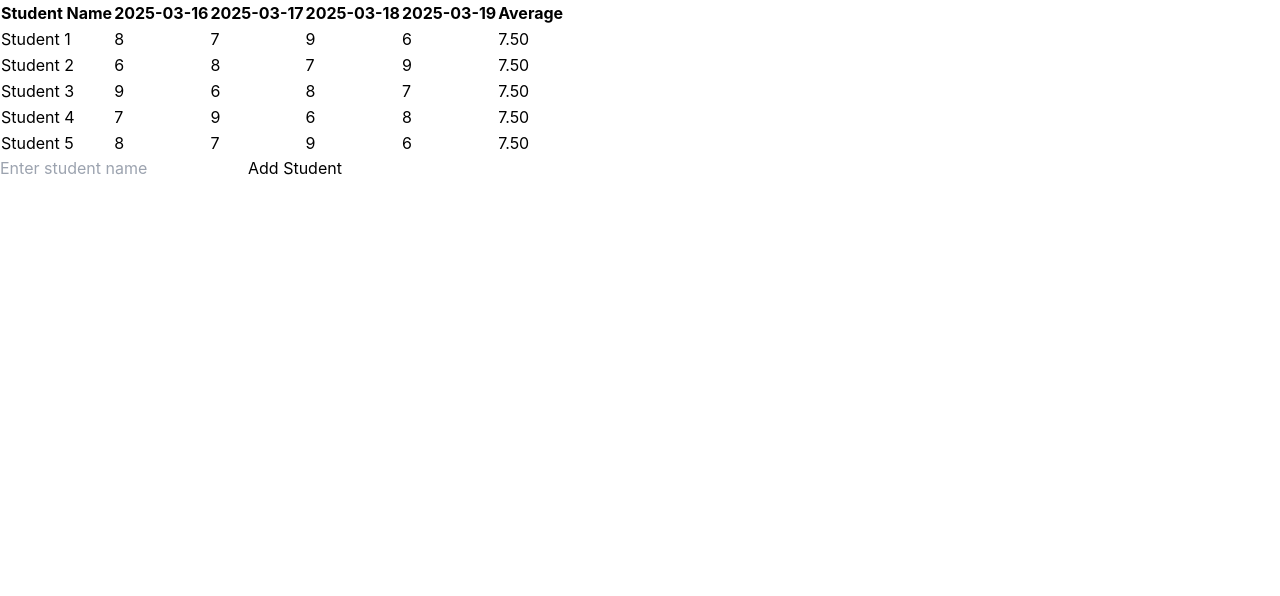
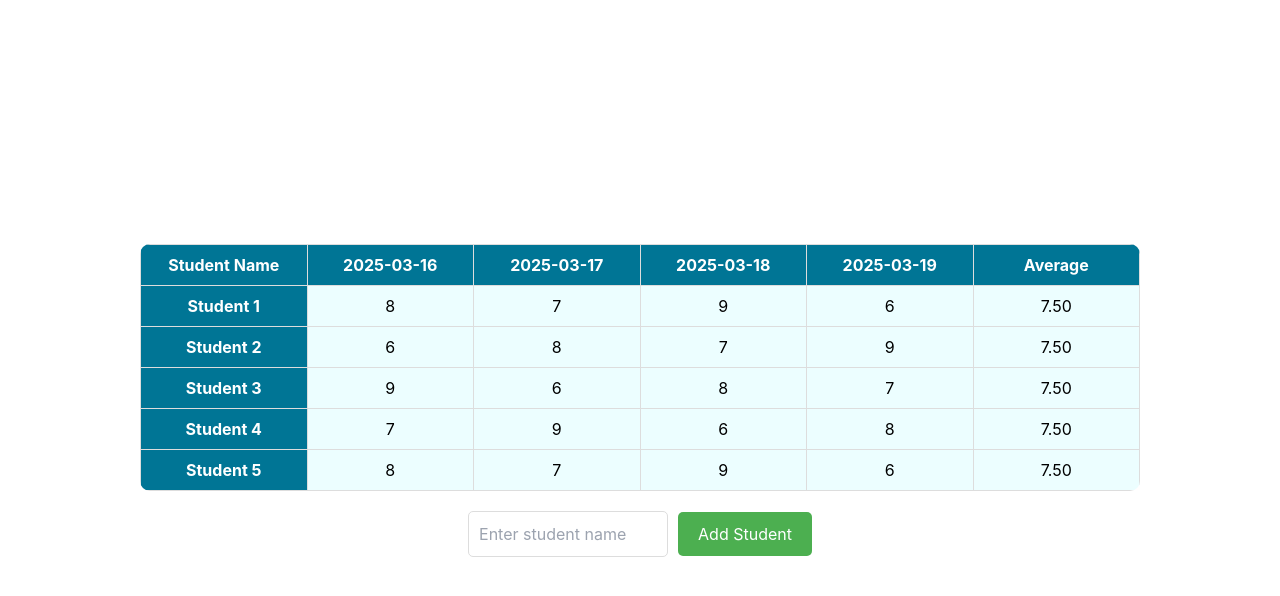
Before and after one commit to redmac135/ai-contribution-tracker, a React (Create React App) app in the folder web-app/: page /table in a window 1280 px wide. Shown: the top 596 px of the page. Built offline with nearby package versions, Linux system fonts and the light colour scheme.

Commit message:
fixed up modularity for css

```diff
--- a/web-app/package.json
+++ b/web-app/package.json
@@ -12,7 +12,7 @@
     "@types/react-dom": "^18.3.1",
     "react": "^18.3.1",
     "react-dom": "^18.3.1",
-    "react-router-dom": "^7.3.0",
+    "react-router-dom": "^7.4.0",
     "react-scripts": "5.0.1",
     "typescript": "^4.9.5",
     "web-vitals": "^2.1.4"
--- a/web-app/src/pages/table.css
+++ /dev/null
@@ -1,72 +0,0 @@
-body, html {
-    height: 100%;
-    margin: 0;
-    display: flex;
-    justify-content: center;
-    align-items: center;
-    flex-direction: column;
-}
-
-table {
-    border-collapse: collapse;
-    width: 1000px; /* Increased width */
-    border-radius: 10px; /* Rounded edges */
-    overflow: hidden; /* Ensure rounded corners are visible */
-    margin-bottom: 20px; /* Space between table and input section */
-}
-
-th, td {
-    border: 1px solid #ddd;
-    padding: 8px;
-    text-align: center;
-    background-color: oklch(0.984 0.019 200.873); /* Most table cells */
-}
-
-th {
-    background-color: oklch(0.52 0.105 223.128); /* Important cells */
-    color: white;
-}
-
-td:first-child {
-    background-color: oklch(0.52 0.105 223.128); /* Important cells */
-    font-weight: bold;
-    color: white;
-}
-
-thead th {
-    background-color: oklch(0.52 0.105 223.128); /* Important cells */
-    color: white;
-}
-
-tbody tr:nth-child(even) {
-    background-color: oklch(0.984 0.019 200.873); /* Most table cells */
-}
-
-.input-container {
-    display: flex;
-    justify-content: center;
-    align-items: center;
-    gap: 10px; /* Space between input and button */
-}
-
-input[type="text"] {
-    padding: 10px;
-    font-size: 16px;
-    border: 1px solid #ddd;
-    border-radius: 5px;
-    width: 200px;
-}
-
-button {
-    padding: 10px 20px;
-    font-size: 16px;
-    background-color: #4CAF50;
-    color: white;
-    border: none;
-    border-radius: 5px;
-    cursor: pointer;
-}
-
-button:hover {
-    background-color: #45a049;
-}
--- a/web-app/src/pages/table.module.css
+++ b/web-app/src/pages/table.module.css
@@ -7,7 +7,13 @@ body, html {
     flex-direction: column;
 }
 
-table {
+.container {
+    display: flex;
+    flex-direction: column;
+    align-items: center;
+}
+
+.table {
     border-collapse: collapse;
     width: 1000px; /* Increased width */
     border-radius: 10px; /* Rounded edges */
@@ -15,7 +21,7 @@ table {
     margin-bottom: 20px; /* Space between table and input section */
 }
 
-th, td {
+.th, .td {
     border: 1px solid #ddd;
     padding: 8px;
     text-align: center;
@@ -26,34 +32,34 @@ th, td {
     transition: background-color 0.3s, border-color 0.3s; /* Add transition for background and border */
 }
 
-th {
+.th {
     background-color: oklch(0.52 0.105 223.128); /* Important cells */
     color: white;
 }
 
-td:first-child {
+.td:first-child {
     background-color: oklch(0.52 0.105 223.128); /* Important cells */
     font-weight: bold;
     color: white;
 }
 
-thead th {
+.thead .th {
     background-color: oklch(0.52 0.105 223.128); /* Important cells */
     color: white;
 }
 
-tbody tr:nth-child(even) {
+.tbody .tr:nth-child(even) {
     background-color: oklch(0.984 0.019 200.873); /* Most table cells */
 }
 
-.input-container {
+.inputContainer {
     display: flex;
     justify-content: center;
     align-items: center;
     gap: 10px; /* Space between input and button */
 }
 
-input[type="text"] {
+.input {
     padding: 10px;
     font-size: 16px;
     border: 1px solid #ddd;
@@ -61,7 +67,7 @@ input[type="text"] {
     width: 200px;
 }
 
-button {
+.button {
     padding: 10px 20px;
     font-size: 16px;
     background-color: #4CAF50;
@@ -71,11 +77,11 @@ button {
     cursor: pointer;
 }
 
-button:hover {
+.button:hover {
     background-color: #45a049;
 }
 
-td input {
+.td input {
     width: 100%;
     height: 100%;
     box-sizing: border-box;
--- a/web-app/src/pages/table.tsx
+++ b/web-app/src/pages/table.tsx
@@ -57,23 +57,23 @@ function TablePage() {
     };
 
     return (
-        <div>
-            <table>
+        <div className={styles.container}>
+            <table className={styles.table}>
                 <thead>
                     <tr>
-                        <th>Student Name</th>
+                        <th className={styles.th}>Student Name</th>
                         {dates.map(date => (
-                            <th key={date}>{date}</th>
+                            <th key={date} className={styles.th}>{date}</th>
                         ))}
-                        <th>Average</th>
+                        <th className={styles.th}>Average</th>
                     </tr>
                 </thead>
                 <tbody>
                     {students.map((student, rowIndex) => (
-                        <tr key={rowIndex}>
-                            <td>{student.name}</td>
+                        <tr key={rowIndex} className={styles.tr}>
+                            <td className={styles.td}>{student.name}</td>
                             {student.contributions.map((contribution, colIndex) => (
-                                <td key={colIndex} onClick={() => handleCellClick(rowIndex, colIndex, contribution)}>
+                                <td key={colIndex} className={styles.td} onClick={() => handleCellClick(rowIndex, colIndex, contribution)}>
                                     {editingCell && editingCell.row === rowIndex && editingCell.col === colIndex ? (
                                         <input
                                             type="text"
@@ -82,26 +82,28 @@ function TablePage() {
                                             onKeyPress={handleEditKeyPress}
                                             onBlur={() => setEditingCell(null)}
                                             autoFocus
+                                            className={styles.input}
                                         />
                                     ) : (
                                         contribution
                                     )}
                                 </td>
                             ))}
-                            <td>{calculateAverage(student.contributions)}</td>
+                            <td className={styles.td}>{calculateAverage(student.contributions)}</td>
                         </tr>
                     ))}
                 </tbody>
             </table>
-            <div className="input-container">
+            <div className={styles.inputContainer}>
                 <input
                     type="text"
                     value={newStudentName}
                     onChange={(e) => setNewStudentName(e.target.value)}
                     onKeyPress={handleKeyPress}
                     placeholder="Enter student name"
+                    className={styles.input}
                 />
-                <button onClick={handleAddStudent}>Add Student</button>
+                <button onClick={handleAddStudent} className={styles.button}>Add Student</button>
             </div>
         </div>
     );
```
Also changed, not shown: 1 other file (tests, documents, lock files or other folders).
